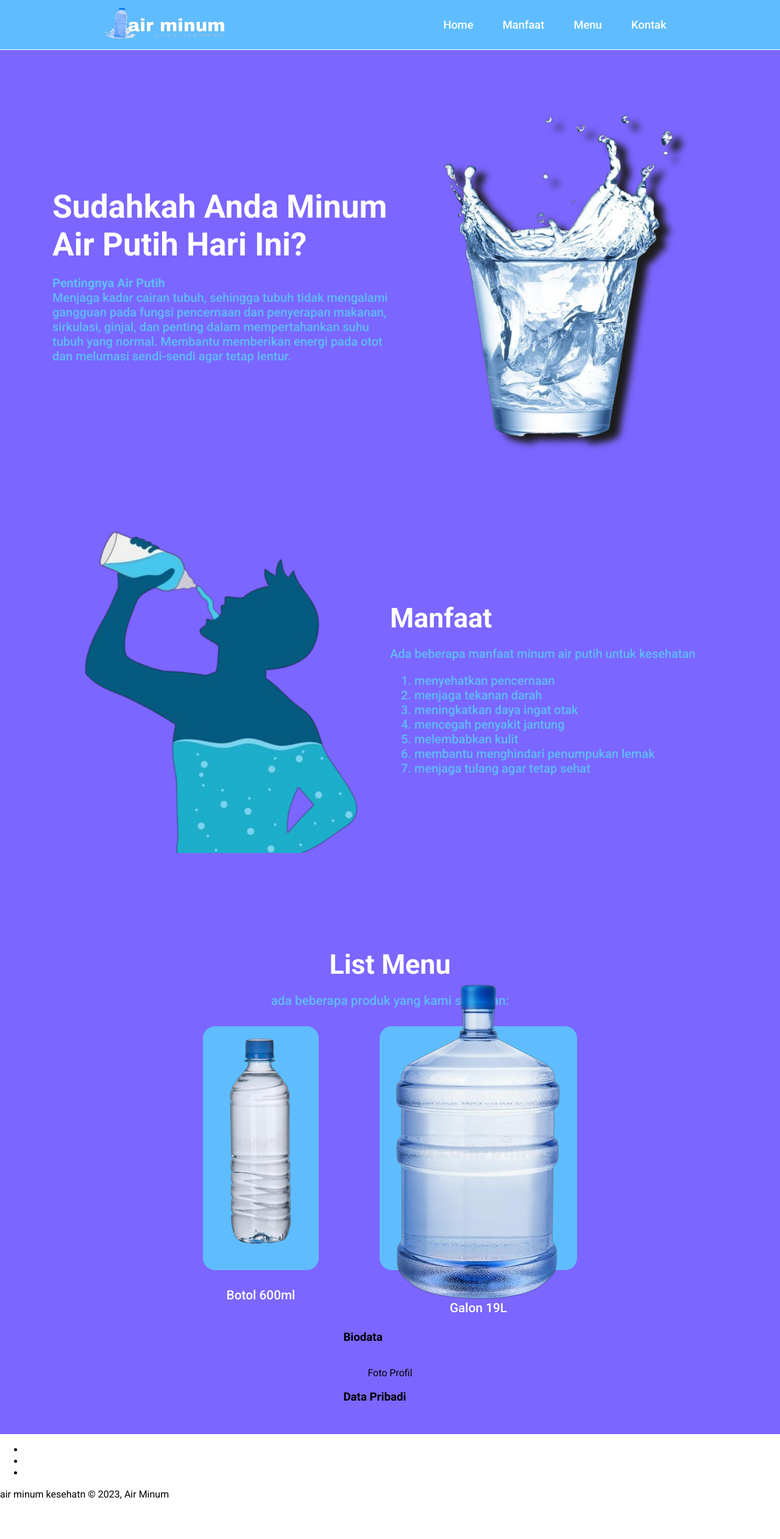
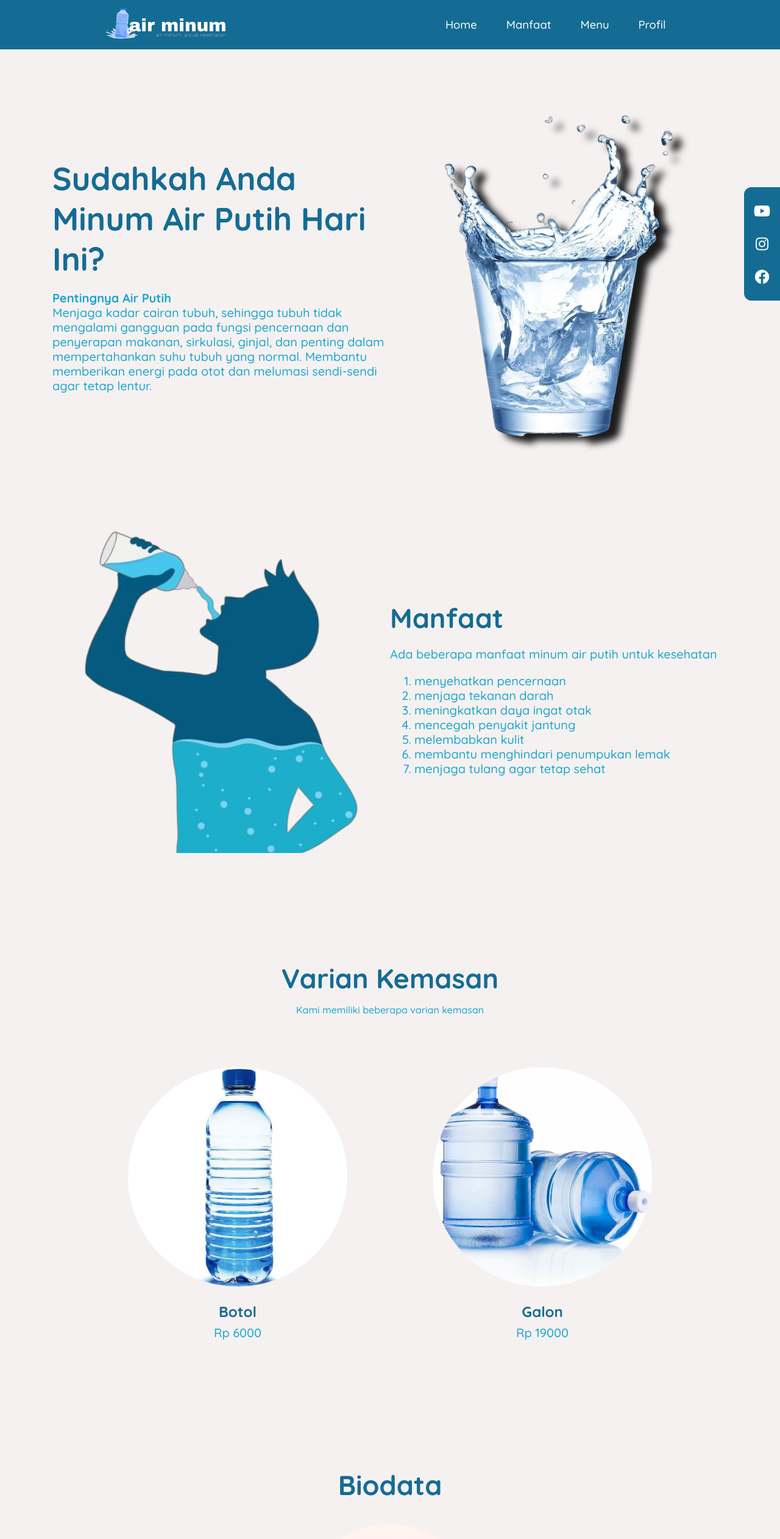
Before and after one commit to ThekingBotak/kingpusing.github.io, a plain HTML site: page index.html in a window 1280 px wide. Shown: the top 2524 px of the page at 61% size. Before the commit the page ends 2476 px from the top, so only its background shows below. Drawn offline with Linux system fonts and the light colour scheme.

Commit message:
Add files via upload

```diff
--- a/css/style.css
+++ b/css/style.css
@@ -3,7 +3,7 @@
 }
 
 body {
-  font-family: "Roboto", sans-serif;
+  font-family: "Quicksand", sans-serif;
   display: flex;
   flex-direction: column;
   margin: 0;
@@ -21,7 +21,7 @@ header.navbar-container {
   justify-content: space-around;
   align-items: center;
   z-index: 9999;
-  background-color: #5FBDFF;
+  background-color: #146c94;
   border-bottom: 1px solid #fff;
 }
 
@@ -53,21 +53,20 @@ header.navbar-container .navbar li a {
 
 header.navbar-container .navbar li a:hover {
   background-color: white;
-  color: #7B66FF;
+  color: #146c94;
   font-weight: 700;
 }
 
 /* content */
 main {
   width: 100%;
-  /* max-width: 1200px; */
   padding: 2rem 1rem;
   margin-inline: auto;
   display: flex;
   align-items: center;
   flex: 1;
   flex-direction: column;
-  background-color: #7B66FF;
+  background-color: #f6f1f1;
 }
 
 main .content {
@@ -96,14 +95,14 @@ main .content .pembukaan .description .title {
   font-size: 3.3rem;
   margin-block: 1rem;
   text-transform: capitalize;
-  color: #fff;
+  color: #146c94;
   font-weight: 700;
 }
 
 main .content .pembukaan .description p {
   font-size: 1.25rem;
   line-height: 1.5rem;
-  color: #5fbdff;
+  color: #19a7ce;
   font-weight: 500;
 }
 
@@ -142,7 +141,7 @@ main .content .manfaat .image-manfaat {
 
 main .content .manfaat .image-manfaat img {
   width: 458px;
-  min-width: 394px;
+  min-width: 280px;
   margin: auto;
 }
 
@@ -151,80 +150,244 @@ main .content .content-manfaat {
 }
 main .content .content-manfaat .sub-title {
   font-size: 2.8rem;
-  color: #fff;
+  color: #146c94;
   font-weight: 700;
   text-transform: capitalize;
   margin-block: 1rem;
 }
 
-main .content .content-manfaat p, ol {
+main .content .content-manfaat p,
+ol {
   font-size: 1.25rem;
   line-height: 1.5rem;
-  color: #5fbdff;
+  color: #19a7ce;
   font-weight: 500;
 }
 
-main .content .menu-container {
+main .content .menu {
+  margin: 20px;
+  padding: 50px;
+}
+
+main .menu h2 {
+  font-size: 2.8rem;
+  text-align: center;
+  color: #146c94;
+  margin-bottom: 0.85rem;
+  font-weight: 700;
+}
+
+main .menu p {
+  text-align: center;
+  max-width: 20rem;
+  margin: auto;
+  font-size: 1rem;
+  font-weight: 500;
+  line-height: 1.3rem;
+  color: #19a7ce;
+}
+
+.menu .row {
+  display: flex;
+  flex-wrap: wrap;
+  margin-top: 4rem;
+  justify-content: center;
+}
+
+.menu .row .menu-card {
+  text-align: center;
+  width: 500px;
+  padding-bottom: 2rem;
+}
+
+.menu .row .menu-card img {
+  border-radius: 50%;
+  width: 80%;
+  transform: scale(90%);
+}
+
+.menu .row .menu-card .menu-card-title {
+  font-size: 1.5rem;
+  margin: 0.1rem auto 0.5rem;
+  color: #146c94;
+}
+
+.menu .row .menu-card .menu-card-price {
+  font-size: 1.25rem;
+  line-height: 1.5rem;
+}
+
+main .content .card-profil {
   flex: 1;
   display: flex;
   justify-content: center;
   align-items: center;
   flex-direction: column;
+  border-radius: 30px;
   padding: 50px;
   margin: 20px;
 }
 
-main .content .menu-container .title-menu h2 {
-  margin-block: 1rem;
+.card-profil .header-profil .card-profil-title {
+  text-align: center;
+  color: #146c94;
   font-size: 2.8rem;
-  text-transform: capitalize;
   font-weight: 700;
-  text-align: center;
-  color: #fff;
 }
 
-main .content .menu-container .title-menu p {
-  font-size: 1.3rem;
-  font-weight: 500;
-  color: #5fbdff;
-}
-
-main .content .menu-container .menu {
-  flex: 1 1;
+.card-profil .header-profil figure {
   display: flex;
   justify-content: center;
   align-items: center;
-  gap: 5rem;
+  flex-direction: column;
 }
 
-main .content .menu-container .menu .card-menu {
-  display: flex;
-  flex-direction: column;
-  justify-content: center;
-  align-items: center;
-  padding: 20px;
-  margin: 10px;
-  background-color: #5fbdff;
-  border-radius: 20px;
-  height: 400px;
+.card-profil .header-profil figure img {
+  border-radius: 50%;
+  width: 30%;
+  margin-bottom: 1rem;
 }
 
-.photo-menu1 {
-  transform: scale(0.7);
-  width: 150px;
-  height: auto;
-  object-fit: cover;
-  object-position: center;
+.card-profil section h3 {
+  font-size: 1.8rem;
+  font-weight: 500;
+  text-align: center;
+  color: #146c94;
 }
 
-main .content .menu-container .menu .card-menu img {
-  /* width: 150px;
-  min-width: 100px;
-  height: 400px; */
+.card-profil section table {
+  text-align: left;
 }
 
-main .content .menu-container .menu .card-menu span {
-  font-size: 1.3rem;
+.card-profil section table th {
+  color: #146c94;
+  font-size: 1rem;
+}
+
+.card-profil section table tr {
+  color: #19a7ce;
+  font-size: 1rem;
+}
+
+/* aside */
+main aside {
+  position: fixed;
+  inset-block: 0;
+  inset-inline-end: 0;
+}
+
+main aside .social-media {
+  height: 100%;
+  display: flex;
+}
+
+main aside .social-media ul {
+  padding: 1.5rem 1rem;
+  border-top-left-radius: 12px;
+  border-bottom-left-radius: 12px;
+  margin: auto;
+  background-color: #146c94;
+  display: flex;
+  flex-flow: column nowrap;
+  align-items: center;
+  justify-content: center;
+  gap: 1.5rem;
+}
+
+main aside .social-media li {
+  list-style-type: none;
+}
+
+main aside .social-media li a {
+  text-decoration: none;
+  font-size: 1.5rem;
+  color: white;
+  transition: all 0.1s ease-in-out;
+}
+
+main aside .social-media li a:hover {
+  color: #afd3e2;
+}
+
+/* footer */
+.footer-container {
+  width: 100%;
+  display: flex;
+  justify-content: space-around;
+  align-items: center;
+  background-color: #146c94;
+}
+
+.footer-container img {
+  width: 200px;
+}
+
+.footer-container p {
   color: #fff;
-  font-weight: 500;
 }
+/* query */
+@media screen and (max-width: 1200px) {
+  main .content .pembukaan {
+    gap: 2rem;
+  }
+}
+
+@media screen and (max-width: 1000px) {
+  header.navbar-container {
+    flex-direction: column;
+  }
+
+  main .content .pembukaan {
+    gap: 2rem;
+    flex-direction: column;
+  }
+
+  main .content .pembukaan .description .title {
+    font-size: 2.8rem;
+  }
+
+  main .content .pembukaan .description-image {
+    order: -1;
+    width: 300px;
+  }
+
+  main .content .manfaat {
+    gap: 2rem;
+    flex-direction: column;
+  }
+
+  main .content .content-manfaat .sub-title {
+    font-size: 2rem;
+  }
+
+  main .content .manfaat .image-manfaat img {
+    width: 300px;
+    align-items: center;
+  }
+
+  .menu .row .menu-card {
+    width: 290px;
+  }
+
+  .card-profil .header-profil figure img {
+    width: 50%;
+  }
+}
+
+@media screen and (max-width: 786px) {
+  header.navbar-container .navbar ul {
+    gap: 0.3rem;
+  }
+
+  .card-profil .header-profil figure img {
+    width: 80%;
+  }
+
+  .footer-container {
+    flex-direction: column;
+  }
+
+  .footer-container img {
+    width: 180px;
+  }
+}
--- a/index.html
+++ b/index.html
@@ -16,8 +16,15 @@
     <link rel="preconnect" href="https://fonts.googleapis.com" />
     <link rel="preconnect" href="https://fonts.gstatic.com" crossorigin />
     <link
-      href="https://fonts.googleapis.com/css2?family=Black+Ops+One&family=Bungee+Shade&family=Nunito+Sans:wght@300;700&family=Poppins&family=Quicksand:wght@500;700&family=Roboto:wght@400;500;700&display=swap"
+      href="https://fonts.googleapis.com/css2?family=Black+Ops+One&family=Bungee+Shade&family=Nunito+Sans:wght@300;700&family=Poppins&family=Quicksand:wght@400;500;700&family=Roboto:wght@400;500;700&display=swap"
       rel="stylesheet"
+    />
+    <link
+      rel="stylesheet"
+      href="https://cdnjs.cloudflare.com/ajax/libs/font-awesome/5.15.4/css/all.min.css"
+      integrity="sha512-1ycn6IcaQQ40/MKBW2W4Rhis/DbILU74C1vSrLJxCq57o941Ym01SwNsOMqvEBFlcgUa6xLiPY/NS5R+E6ztJQ=="
+      crossorigin="anonymous"
+      referrerpolicy="no-referrer"
     />
   </head>
   <body>
@@ -30,7 +37,7 @@
           <li><a href="#">Home</a></li>
           <li><a href="#manfaat">Manfaat</a></li>
           <li><a href="#menu">Menu</a></li>
-          <li><a href="#kontak">kontak</a></li>
+          <li><a href="#profil">Profil</a></li>
         </ul>
       </nav>
     </header>
@@ -73,48 +80,83 @@
             </ol>
           </div>
         </article>
-        <article class="menu-container" id="menu">
-          <div class="title-menu">
-            <h2>list menu</h2>
-            <p>ada beberapa produk yang kami sediakan:</p>
-          </div>
-          <div class="menu">
-            <div class="card-menu">
-              <img src="image/Plastic_bottle_with_water_stock_image__Image_of_cover_-_19929813-removebg-preview.png" alt="" class="photo-menu1"/>
-              <span>Botol 600ml</span>
+        <article class="menu" id="menu">
+          <h2>Varian Kemasan</h2>
+          <p>Kami memiliki beberapa varian kemasan</p>
+          <div class="row">
+            <div class="menu-card">
+              <img
+                src="image/w_a_t_e_r.jpeg"
+                alt="Botol"
+                class="menu-card-img"
+              />
+              <h3 class="menu-card-title">Botol</h3>
+              <p class="menu-card-price">Rp 6000</p>
             </div>
-            <div class="card-menu">
-              <img src="image/Plastic_water_bottle_stock_image__Image_of_delivery__gallon_-_56168023-removebg-preview.png" alt="" class="photo-menu2"/>
-              <span>Galon 19L</span>
+            <div class="menu-card">
+              <img
+                src="image/download.jpeg"
+                alt="Botol"
+                class="menu-card-img"
+              />
+              <h3 class="menu-card-title">Galon</h3>
+              <p class="menu-card-price">Rp 19000</p>
             </div>
           </div>
         </article>
-      </div>
-      <aside>
-        <article class="card-profil">
-          <header>
-            <h1>Biodata</h1>
+        <article class="card-profil" id="profil">
+          <header class="header-profil">
+            <h2 class="card-profil-title">Biodata</h2>
             <figure>
-              <img src="" alt="" />
+              <img src="image/IMG_0978.JPG" alt="foto profil" />
               <figcaption>Foto Profil</figcaption>
             </figure>
           </header>
           <section>
             <h3>Data Pribadi</h3>
-            <table></table>
+            <table cellpadding="5">
+              <tr>
+                <th>Nama</th>
+                <td>Naufal Alfihunsi</td>
+              </tr>
+              <tr>
+                <th>Tempat Tinggal</th>
+                <td>Depok</td>
+              </tr>
+              <tr>
+                <th>Email</th>
+                <td>naufalalfihusni03@gmail.com</td>
+              </tr>
+            </table>
           </section>
         </article>
+      </div>
+      <aside>
+        <div class="social-media">
+          <ul>
+            <li>
+              <a
+                href="https://youtube.com/@channelrandom366?si=GV2flYyFws9-SqQa"
+                ><i class="fab fa-youtube"></i
+              ></a>
+            </li>
+            <li>
+              <a href="https://www.instagram.com/alfi_1215/?hl=id"
+                ><i class="fab fa-instagram"></i
+              ></a>
+            </li>
+            <li>
+              <a href="https://www.facebook.com/thekingtm134/"
+                ><i class="fab fa-facebook"></i
+              ></a>
+            </li>
+          </ul>
+        </div>
       </aside>
     </main>
-    <footer>
-      <div class="social-media">
-        <ul>
-          <li><a href="#"></a></li>
-          <li><a href="#"></a></li>
-          <li><a href="#"></a></li>
-        </ul>
-      </div>
-      <p>air minum kesehatn &#169; 2023, Air Minum</p>
+    <footer class="footer-container">
+      <img src="image/logo tgs akhir (3).png" alt="" />
+      <p>air minum kesehatan &#169; 2023, Air Minum</p>
     </footer>
   </body>
 </html>
```
Also changed, not shown: image/IMG_0978.JPG (added), image/download.jpeg (added), image/w_a_t_e_r.jpeg (added).
